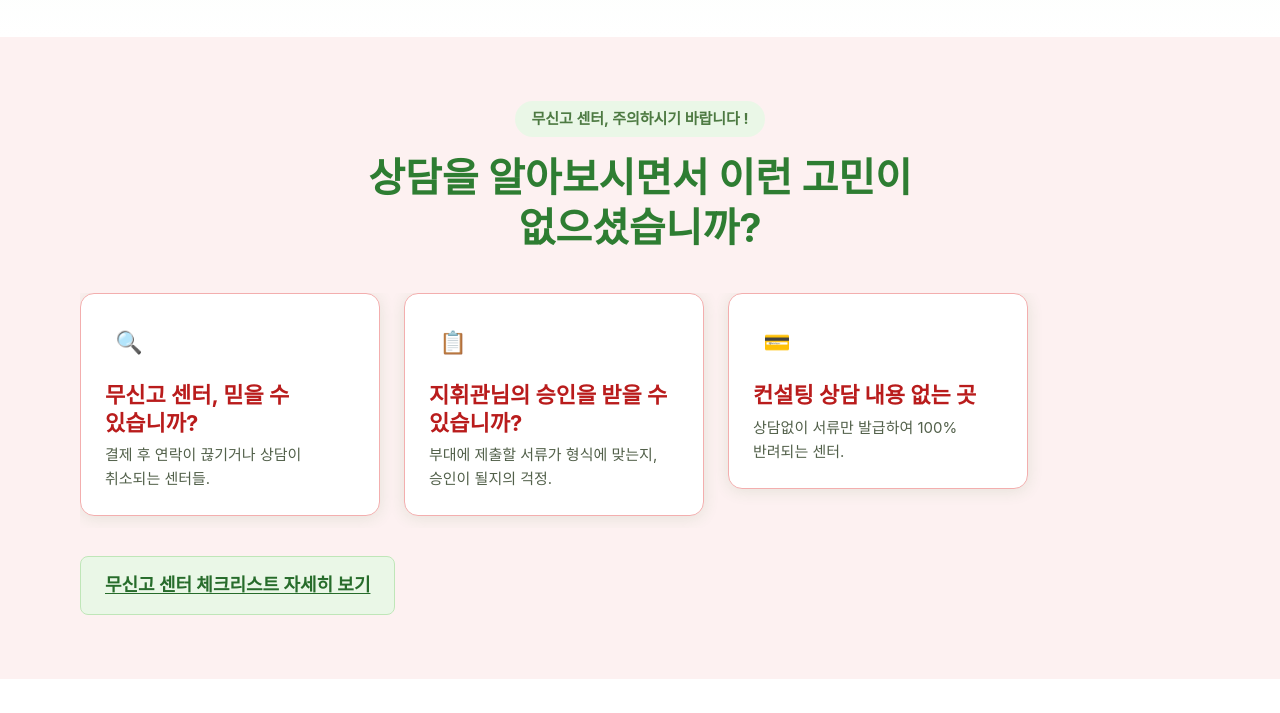
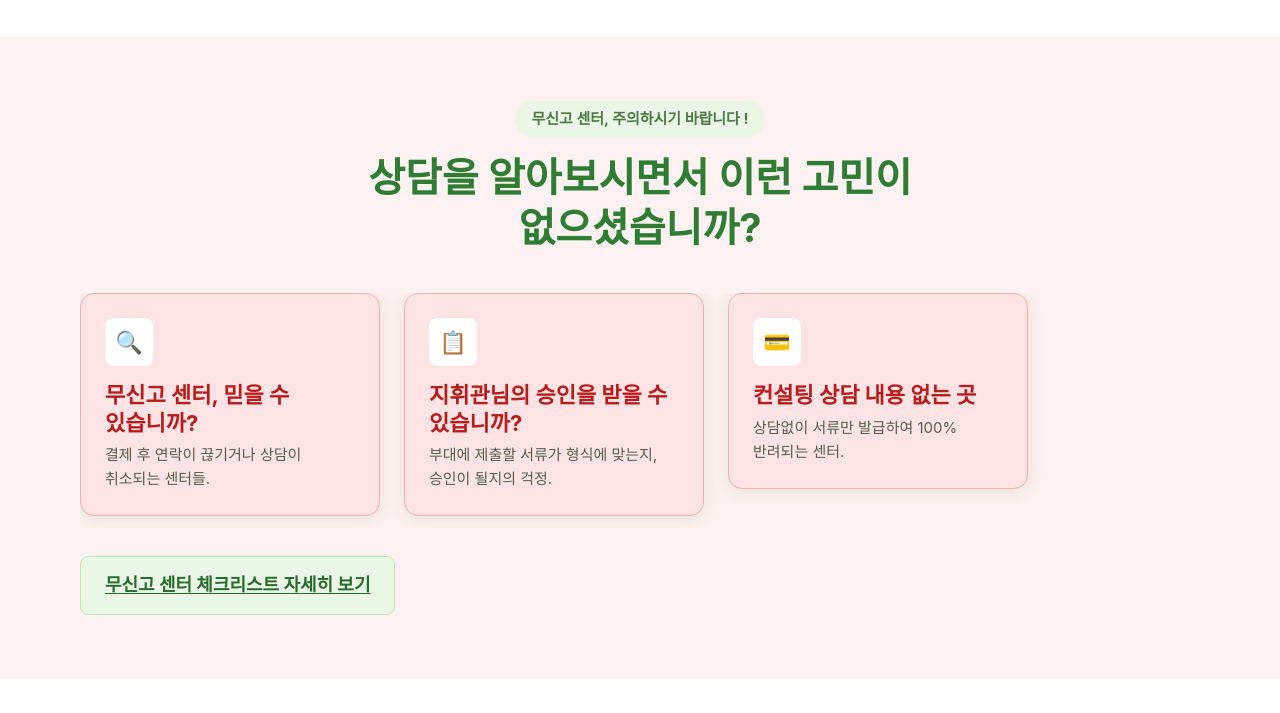
Before and after one commit to leehyun6917-collab/doyag, a plain HTML site: page index.html in a window 1280 px wide. Shown: the part 604-1317 px from the top of the page. Drawn offline with Linux system fonts and the light colour scheme; a web font is replaced by a local one.

Commit message:
Revert "Change concern cards background from red wash to white"
This reverts commit ae8b6831e0ec7c72a1108cd8f05136fa44ac1bf6.

```diff
--- a/assets/css/components.css
+++ b/assets/css/components.css
@@ -517,7 +517,7 @@
 
 .card--concern {
   border-color: var(--color-danger-border);
-  background: var(--color-white);
+  background: var(--color-danger-bg);
 }
 
 .card--concern .card__icon {
```
